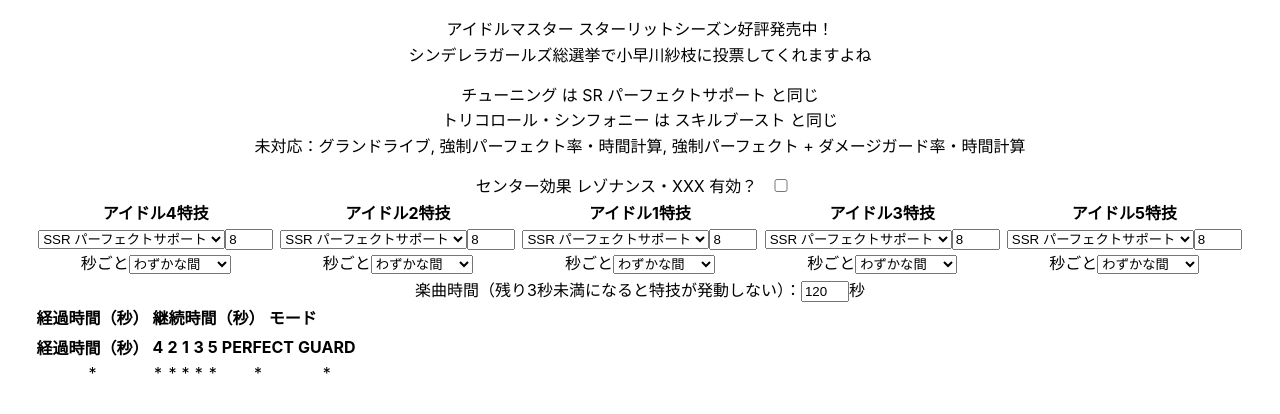
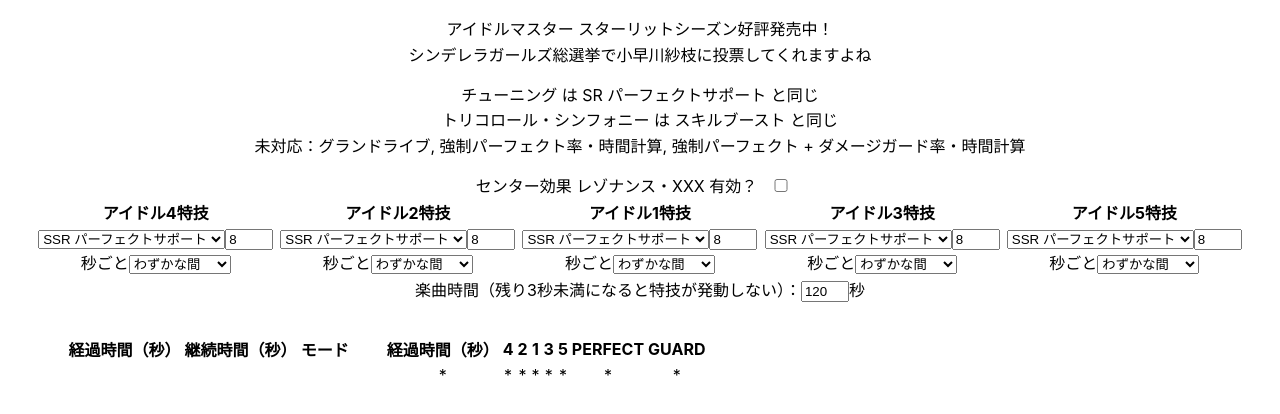
Before and after one commit to amayav/LifeHelper, a React (Create React App) app: page / in a window 1280 px wide. Shown: the top 414 px of the page. Built offline with nearby package versions, Linux system fonts and the light colour scheme.

Commit message:
arrange tables location

```diff
--- a/src/App.tsx
+++ b/src/App.tsx
@@ -543,8 +543,14 @@
       />
       秒
       {/*checked={checked}*/}
+      <div className="tables">
+      <div className="table simple">
       <SimpleTimeLineTable columns={simple_columns} data={this.simple_timeline}/>
+      </div>
+      <div className="table detailed">
       <TimeLineTable columns={columns} data={this.data}/>
+      </div>
+      </div>
       </p>
     )
   }
--- a/src/index.css
+++ b/src/index.css
@@ -23,3 +23,11 @@
 div p {
   margin: 0.1em
 }
+
+.tables {
+  display:flex;
+}
+
+.table {
+  display:flex;
+}
```
